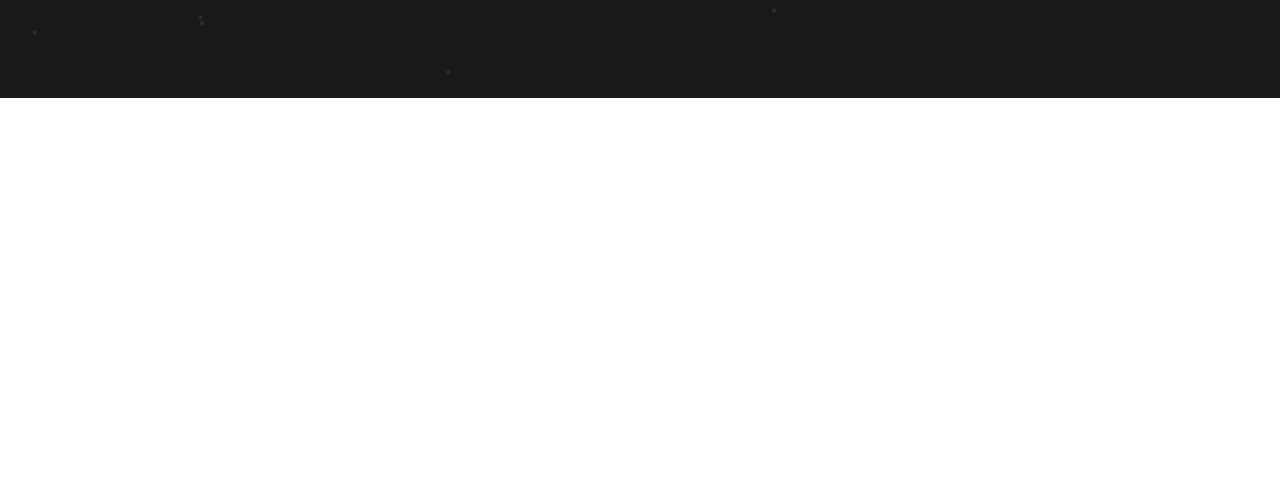
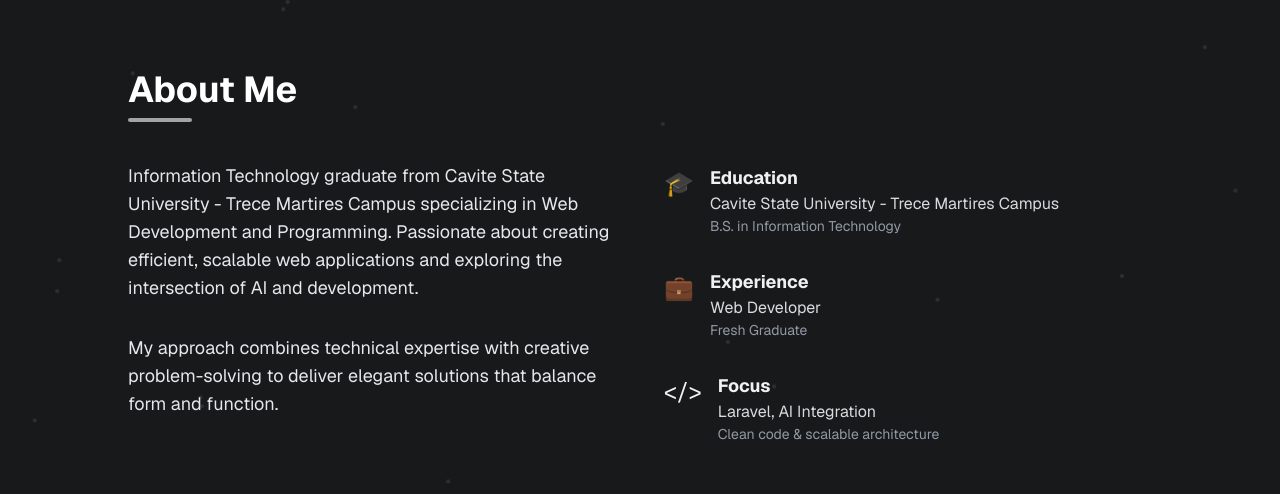
Before and after one commit to teressaconde/teressa-portfolio, a Next.js app: page / in a window 1280 px wide. Shown: the part 702-1196 px from the top of the page. Before the commit the page ends 800 px from the top, so only its background shows below. Built offline with nearby package versions, Linux system fonts and the light colour scheme.

Commit message:
added abut section

```diff
--- /dev/null
+++ b/app/AboutSection.js
@@ -0,0 +1,79 @@
+"use client";
+import { motion } from "framer-motion";
+
+export default function AboutSection() {
+  return (
+    <section id="about" className="w-full min-h-[60vh] bg-[#18191A] px-8 md:px-32 py-20 flex flex-col justify-center">
+      <motion.h2
+        className="text-3xl md:text-4xl font-bold mb-2"
+        initial={{ opacity: 0, x: -40 }}
+        whileInView={{ opacity: 1, x: 0 }}
+        transition={{ duration: 0.6 }}
+        viewport={{ once: true }}
+      >
+        About Me
+      </motion.h2>
+      <motion.div
+        className="w-16 h-1 bg-white/60 mb-10 rounded"
+        initial={{ scaleX: 0 }}
+        whileInView={{ scaleX: 1 }}
+        transition={{ duration: 0.6, delay: 0.2 }}
+        viewport={{ once: true }}
+        style={{ transformOrigin: "left" }}
+      />
+      <div className="flex flex-col md:flex-row gap-12">
+        {/* Left: About Text */}
+        <motion.div
+          className="flex-1 text-lg text-gray-200 space-y-8"
+          initial={{ opacity: 0, y: 40 }}
+          whileInView={{ opacity: 1, y: 0 }}
+          transition={{ duration: 0.7, delay: 0.2 }}
+          viewport={{ once: true }}
+        >
+          <p>
+            Information Technology graduate from Cavite State University - Trece Martires Campus specializing in Web Development and Programming. Passionate about creating efficient, scalable web applications and exploring the intersection of AI and development.
+          </p>
+          <p>
+            My approach combines technical expertise with creative problem-solving to deliver elegant solutions that balance form and function.
+          </p>
+        </motion.div>
+        {/* Right: Info Cards */}
+        <motion.div
+          className="flex-1 flex flex-col gap-8"
+          initial={{ opacity: 0, y: 40 }}
+          whileInView={{ opacity: 1, y: 0 }}
+          transition={{ duration: 0.7, delay: 0.4 }}
+          viewport={{ once: true }}
+        >
+          {/* Education */}
+          <div className="flex items-start gap-4">
+            <span className="text-2xl mt-1">🎓</span>
+            <div>
+              <div className="font-bold text-lg">Education</div>
+              <div className="text-gray-200">Cavite State University - Trece Martires Campus</div>
+              <div className="text-gray-400 text-sm">B.S. in Information Technology</div>
+            </div>
+          </div>
+          {/* Experience */}
+          <div className="flex items-start gap-4">
+            <span className="text-2xl mt-1">💼</span>
+            <div>
+              <div className="font-bold text-lg">Experience</div>
+              <div className="text-gray-200">Web Developer</div>
+              <div className="text-gray-400 text-sm">Fresh Graduate</div>
+            </div>
+          </div>
+          {/* Focus */}
+          <div className="flex items-start gap-4">
+            <span className="text-2xl mt-1">&lt;/&gt;</span>
+            <div>
+              <div className="font-bold text-lg">Focus</div>
+              <div className="text-gray-200">Laravel, AI Integration</div>
+              <div className="text-gray-400 text-sm">Clean code & scalable architecture</div>
+            </div>
+          </div>
+        </motion.div>
+      </div>
+    </section>
+  );
+}
--- a/app/page.js
+++ b/app/page.js
@@ -2,6 +2,7 @@
 import Image from "next/image";
 import { useState, useEffect } from "react";
 import dynamic from "next/dynamic";
+import AboutSection from "./AboutSection";
 
 const LoadingScreen = dynamic(() => import("./LoadingScreen"), { ssr: false });
 
@@ -67,6 +68,10 @@ export default function Home() {
           </div>
         </div>
       </section>
+
+      {/* About Section */}
+      <AboutSection />
+
       {/* Optional: Subtle dots background */}
       <div className="pointer-events-none absolute inset-0 z-0">
         {[...Array(40)].map((_, i) => {
```
Also changed, not shown: package.json (+5 -4 lines), 1 other file (tests, documents, lock files or other folders).
